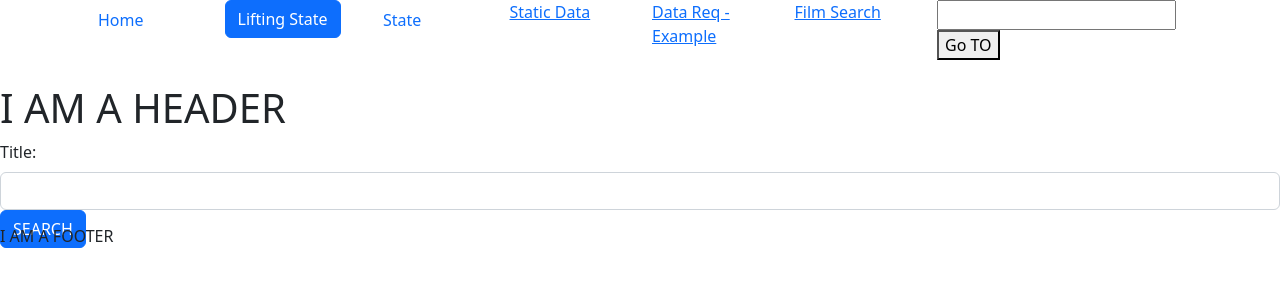
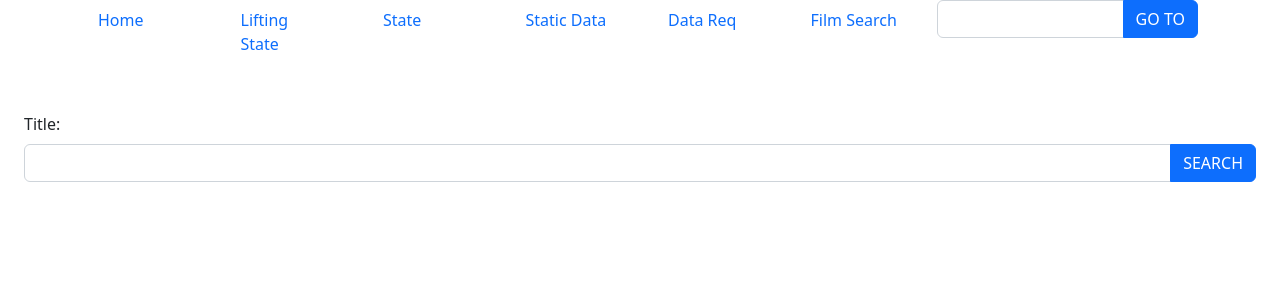
Before and after one commit to gireson91/TDP-Sept-React, a React (Create React App) app: page /filmSearch in a window 1280 px wide. Shown: the top 300 px of the page. Built offline with nearby package versions, Linux system fonts and the light colour scheme.

Commit message:
tidying up for selenium use

```diff
--- a/src/App.css
+++ b/src/App.css
@@ -1,66 +1,5 @@
-* {
-  box-sizing: border-box;
+.card-title {
+  text-overflow: ellipsis;
+  white-space: nowrap;
+  overflow: hidden;
 }
-
-.App {
-  text-align: center;
-}
-
-nav {
-  display: flex;
-  justify-content: space-around;
-}
-
-section#pokeGrid {
-  display: grid;
-  grid-template-columns: 1fr 1fr;
-  grid-template-rows: 1fr 1fr 1fr;
-  align-items: stretch;
-}
-
-section>img {
-  grid-column: 1;
-  grid-row: 1 / 3 span;
-  justify-self: end;
-}
-
-section>p {
-  grid-column: 2;
-  justify-self: start;
-}
-
-.App-logo {
-  height: 40vmin;
-  pointer-events: none;
-}
-
-@media (prefers-reduced-motion: no-preference) {
-  .App-logo {
-    animation: App-logo-spin infinite 20s linear;
-  }
-}
-
-.App-header {
-  background-color: #282c34;
-  min-height: 100vh;
-  display: flex;
-  flex-direction: column;
-  align-items: center;
-  justify-content: center;
-  font-size: calc(10px + 2vmin);
-  color: white;
-}
-
-.App-link {
-  color: #61dafb;
-}
-
-@keyframes App-logo-spin {
-  from {
-    transform: rotate(0deg);
-  }
-
-  to {
-    transform: rotate(360deg);
-  }
-}
--- a/src/App.jsx
+++ b/src/App.jsx
@@ -1,9 +1,10 @@
 import 'bootstrap/dist/css/bootstrap.min.css';
+import './App.css';
 import {
   BrowserRouter as Router, Link, Route, Routes,
 } from 'react-router-dom';
 import {
-  Button, Col, Container, Nav, Row,
+  Col, Container, Nav, Row,
 } from 'react-bootstrap';
 import Poke from './Components/Data-Requests/Poke';
 import Counter from './Components/States/Counter';
@@ -23,13 +24,13 @@ function App() {
           <Container>
             <Row>
               <Col>
-                <Nav.Link href="/home">
+                <Link className="nav-link" to="/home">
                   Home
-                </Nav.Link>
+                </Link>
               </Col>
               <Col>
-                <Link to="/liftingState">
-                  <Button variant="primary" type="button">Lifting State</Button>
+                <Link className="nav-link" to="/liftingState">
+                  Lifting State
                 </Link>
               </Col>
               <Col>
@@ -38,17 +39,17 @@ function App() {
                 </Link>
               </Col>
               <Col>
-                <Link to="/staticData">
+                <Link className="nav-link" to="/staticData">
                   Static Data
                 </Link>
               </Col>
               <Col>
-                <Link to="/dataRequests/example">
-                  Data Req - Example
+                <Link className="nav-link" to="/dataRequests/example">
+                  Data Req
                 </Link>
               </Col>
               <Col>
-                <Link to="/filmSearch">
+                <Link className="nav-link" to="/filmSearch">
                   Film Search
                 </Link>
               </Col>
@@ -60,9 +61,6 @@ function App() {
 
         </Nav>
         <br />
-        <header>
-          <h1>I AM A HEADER</h1>
-        </header>
         <Routes>
           <Route path="/home" element={<Home />} />
           <Route path="/state" element={<Counter />} />
@@ -73,12 +71,7 @@ function App() {
           <Route path="/filmDetails/:id" element={<FilmDetails />} />
           <Route path="/params/:colour" element={<ParamsExample />} />
         </Routes>
-        <footer>
-          I AM A FOOTER
-        </footer>
       </Router>
-      {/* <Converter/> */}
-      {/* <TrueFalse/> */}
     </div>
   );
 }
--- a/src/Components/Data-Requests/Film.jsx
+++ b/src/Components/Data-Requests/Film.jsx
@@ -1,5 +1,5 @@
 import PropTypes from 'prop-types';
-import { Button, Card } from 'react-bootstrap';
+import { Card } from 'react-bootstrap';
 import { useNavigate } from 'react-router-dom';
 
 function Film({
@@ -7,14 +7,14 @@ function Film({
 }) {
   const navigate = useNavigate();
 
+  const handleClick = details ? () => navigate(`/filmDetails/${id}`) : false;
+
   return (
-    <Card>
+    <Card className="h-100" onclick={handleClick}>
       <Card.Img src={poster} alt="A film" />
       <Card.Body>
         <Card.Title>{title}</Card.Title>
         <Card.Text>{`Year: ${year}`}</Card.Text>
-        {details && <Button variant="primary" type="button" onClick={() => navigate(`/filmDetails/${id}`)}>Details</Button>}
-
       </Card.Body>
     </Card>
   );
--- a/src/Components/Data-Requests/OMDB.jsx
+++ b/src/Components/Data-Requests/OMDB.jsx
@@ -1,7 +1,7 @@
 import axios from 'axios';
 import { useState } from 'react';
 import {
-  Button, Col, Container, Form,
+  Button, Col, Container, Form, InputGroup,
 } from 'react-bootstrap';
 import Film from './Film';
 
@@ -20,15 +20,17 @@ function OMDB() {
 
   return (
     <>
-      <Form>
+      <Form className="m-4">
         <Form.Group controlId="filmTitle">
           <Form.Label>Title:</Form.Label>
-          <Form.Control type="text" value={title} onChange={(e) => setTitle(e.target.value)} />
+          <InputGroup>
+            <Form.Control type="text" value={title} onChange={(e) => setTitle(e.target.value)} />
+            <Button variant="primary" type="submit" onClick={searchFilms}>SEARCH</Button>
+          </InputGroup>
         </Form.Group>
-        <Button variant="primary" type="submit" onClick={searchFilms}>SEARCH</Button>
       </Form>
       <Container>
-        <div className="row row-cols-3 g-4">
+        <div className="row row-cols-4 g-4">
           {
           films.map((film) => (
             <Col>
--- a/src/Components/Routing/Navigation.jsx
+++ b/src/Components/Routing/Navigation.jsx
@@ -1,14 +1,15 @@
 import { useState } from 'react';
+import { Button, FormControl, InputGroup } from 'react-bootstrap';
 import { useNavigate } from 'react-router-dom';
 
 function Navigation() {
   const [address, setAddress] = useState('');
   const navigate = useNavigate();
   return (
-    <div>
-      <input type="text" value={address} onChange={(e) => setAddress(e.target.value)} />
-      <button type="button" onClick={() => navigate(address)}>Go TO</button>
-    </div>
+    <InputGroup>
+      <FormControl type="text" value={address} onChange={(e) => setAddress(e.target.value)} />
+      <Button type="button" onClick={() => navigate(address)}>GO TO</Button>
+    </InputGroup>
   );
 }
 
```
